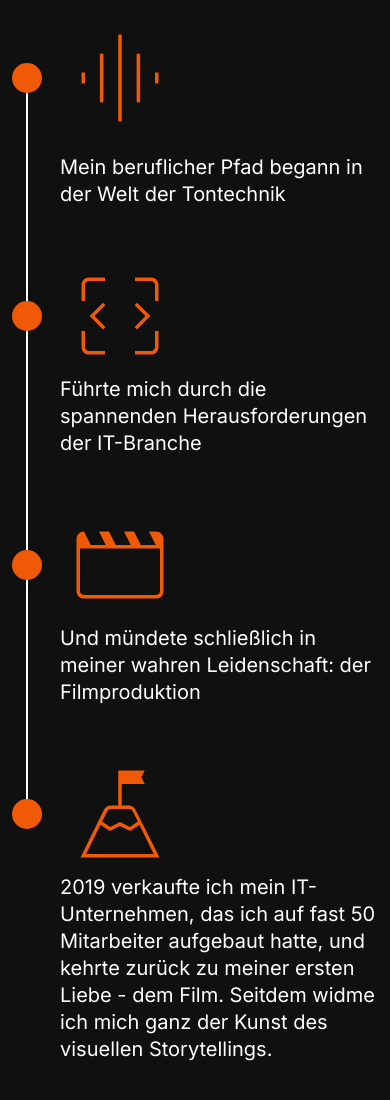
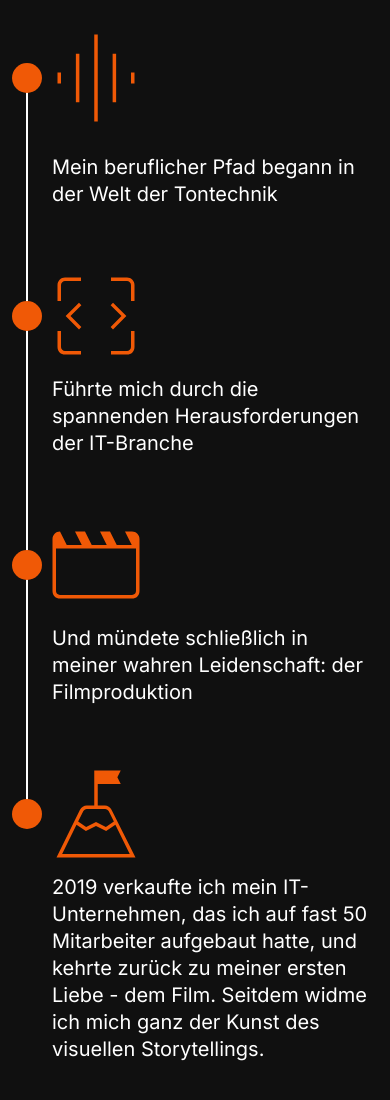
Before and after one commit to Sandeep-Luhaniwal/Nrnf, a plain HTML site: page index.html in a window 390 px wide. Shown: the part 170-1270 px from the top of the page. Drawn offline with nearby package versions, Linux system fonts and the light colour scheme.

Commit message:
chnage image name

```diff
--- a/assets/css/style.css
+++ b/assets/css/style.css
@@ -57,7 +57,7 @@
 }
 
 .roadmap_pl {
-    padding-left: 65px;
+    padding-left: 54px;
 }
 
 
@@ -250,6 +250,12 @@
     }
 }
 
+@media (max-width: 575.98px) {
+    .roadmap_mobile_cirle_position {
+        top: 60px;
+        left: -24px;
+    }
+}
 
 @media (min-width: 1320px) and (max-width: 1599.98px) {
     .custom_container {
--- a/index.html
+++ b/index.html
@@ -17,15 +17,15 @@
             <div class="py-1">
                 <h2 class="sub_heading text-center ff_inter mb-5 pb-md-5">Meine Reise zur Filmproduktion</h2>
                 <div class="roadmap_maxwidth mx-auto position-relative">
-                    <div class="position-relative ps-5 mobile_roadmap d-md-none">
+                    <div class="position-relative ps-4 ps-sm-5 mobile_roadmap d-md-none">
                         <div class="position-relative">
-                            <img src="/assets/images/svg/first-image.svg" alt="first-image"
+                            <img src="/assets/images/svg/roadmap-first-image.svg" alt="first-image"
                                 class="roadmap_image" />
                             <div
                                 class=" roadmap_circle roadmap_mobile_cirle_position position-absolute first_circle_position">
                             </div>
                             <p
-                                class="pb-5 pt-3 mb-0 ff_inter ps-sm-3 font-lg text-white roadmap_para_lh roadmap_first_para_maxwidth mx-auto ">
+                                class="pb-5 pt-3 mb-0 ff_inter ps-3 font-lg text-white roadmap_para_lh roadmap_first_para_maxwidth mx-auto ">
                                 Mein beruflicher Pfad begann in der Welt der Tontechnik</p>
                         </div>
                         <div class="position-relative">
@@ -35,30 +35,30 @@
                                 class=" roadmap_circle roadmap_mobile_cirle_position position-absolute first_circle_position">
                             </div>
                             <p
-                                class="ff_inter ps-sm-3 font-lg text-white roadmap_para_lh roadmap_para_maxwidth mb-0 mx-auto pb-5">
+                                class="ff_inter ps-3 font-lg text-white roadmap_para_lh roadmap_para_maxwidth mb-0 mx-auto pb-5">
                                 Führte
                                 mich durch die
                                 spannenden Herausforderungen der IT-Branche</p>
                         </div>
                         <div class="position-relative">
-                            <img src="/assets/images/svg/roadmap-thirdimage.svg" alt="first-image"
+                            <img src="/assets/images/svg/roadmap-third-image.svg" alt="first-image"
                                 class="roadmap_image" />
                             <div
                                 class=" roadmap_circle roadmap_mobile_cirle_position position-absolute first_circle_position">
                             </div>
                             <p
-                                class="ff_inter ps-sm-3 font-lg text-white roadmap_para_lh roadmap_para_maxwidth mb-0 mx-auto pb-5">
+                                class="ff_inter ps-3 font-lg text-white roadmap_para_lh roadmap_para_maxwidth mb-0 mx-auto pb-5">
                                 Und
                                 mündete schließlich in meiner wahren Leidenschaft: der Filmproduktion</p>
                         </div>
                     </div>
-                    <div class="position-relative ps-5 d-md-none">
+                    <div class="position-relative ps-4 ps-sm-5 d-md-none">
                         <img src="/assets/images/svg/roadmap-fourth-image.svg" alt="first-image"
                             class="roadmap_image" />
                         <div
                             class=" roadmap_circle roadmap_mobile_cirle_position start-0 position-absolute first_circle_position">
                         </div>
-                        <p class="ff_inter ps-sm-3 font-lg text-white roadmap_para_lh roadmap_para_maxwidth mb-0 mx-auto">
+                        <p class="ff_inter ps-3 font-lg text-white roadmap_para_lh roadmap_para_maxwidth mb-0 mx-auto">
                             2019 verkaufte ich mein
                             IT-Unternehmen, das ich auf fast 50 Mitarbeiter aufgebaut hatte, und kehrte zurück
                             zu
@@ -74,7 +74,7 @@
                         class="d-none d-md-block roadmap_border_para position-relative roadmap_padding_top roadmap_padding_bottom mt-1">
                         <div class="roadmap_circle d-none d-md-block position-absolute first_circle_position"></div>
                         <div class="roadmap_circle d-none d-md-block position-absolute second_circle_position"></div>
-                        <img src="/assets/images/svg/first-image.svg" alt="first-image"
+                        <img src="/assets/images/svg/roadmap-first-image.svg" alt="first-image"
                             class="position-absolute d-none d-md-block roadmap_image first_img_position">
                         <img src="/assets/images/svg/roadmap-second-image.svg" alt="second-image"
                             class="position-absolute d-none d-md-block roadmap_image second_img_position">
@@ -87,7 +87,7 @@
                     <div
                         class="d-none d-md-block roadmap_border_second_para roadap_mr roadmap_pl roadmap_padding_top roadmap_padding_bottom mt-nagtive position-relative">
                         <div class="roadmap_circle d-none d-md-block position-absolute third_circle_position"></div>
-                        <img src="/assets/images/svg/roadmap-thirdimage.svg" alt="second-image"
+                        <img src="/assets/images/svg/roadmap-third-image.svg" alt="second-image"
                             class="position-absolute d-none d-md-block roadmap_image third_img_position">
                         <p class="ff_inter font-lg text-white roadmap_para_lh roadmap_para_maxwidth mb-0 mx-auto">Und
                             mündete schließlich in meiner wahren Leidenschaft: der Filmproduktion</p>
@@ -98,7 +98,7 @@
                         <img src="/assets/images/svg/roadmap-fourth-image.svg" alt="second-image"
                             class="position-absolute d-none d-md-block roadmap_image fourth_img_position">
                         <p
-                            class="ff_inter font-lg text-white roadmap_para_lh roadmap_para_maxwidth mb-0 mx-auto ps-md-4 pe-md-3 ps-lg-0">
+                            class="ff_inter font-lg text-white roadmap_para_lh roadmap_para_maxwidth mb-0 mx-auto ps-md-4 pe-md-3 ps-xl-0">
                             2019 verkaufte ich mein
                             IT-Unternehmen, das ich auf fast 50 Mitarbeiter aufgebaut hatte, und kehrte zurück zu meiner
                             ersten Liebe - dem Film. Seitdem widme ich mich ganz der Kunst des visuellen Storytellings.
```
Also changed, not shown: assets/images/svg/roadmap-first-image.svg (renamed from assets/images/svg/first-image.svg), assets/images/svg/roadmap-third-image.svg (renamed from assets/images/svg/roadmap-thirdimage.svg).
